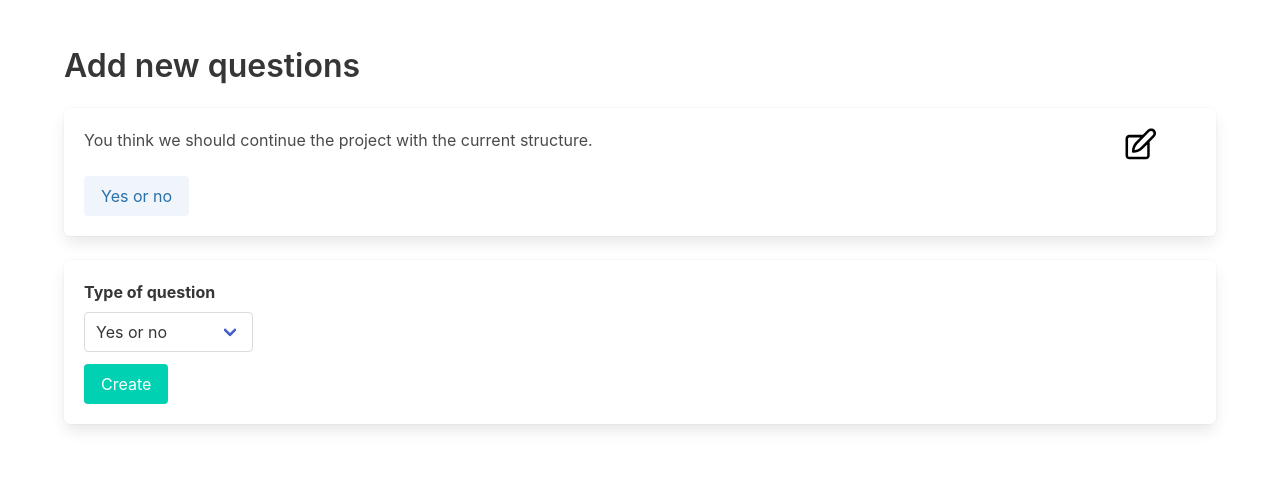
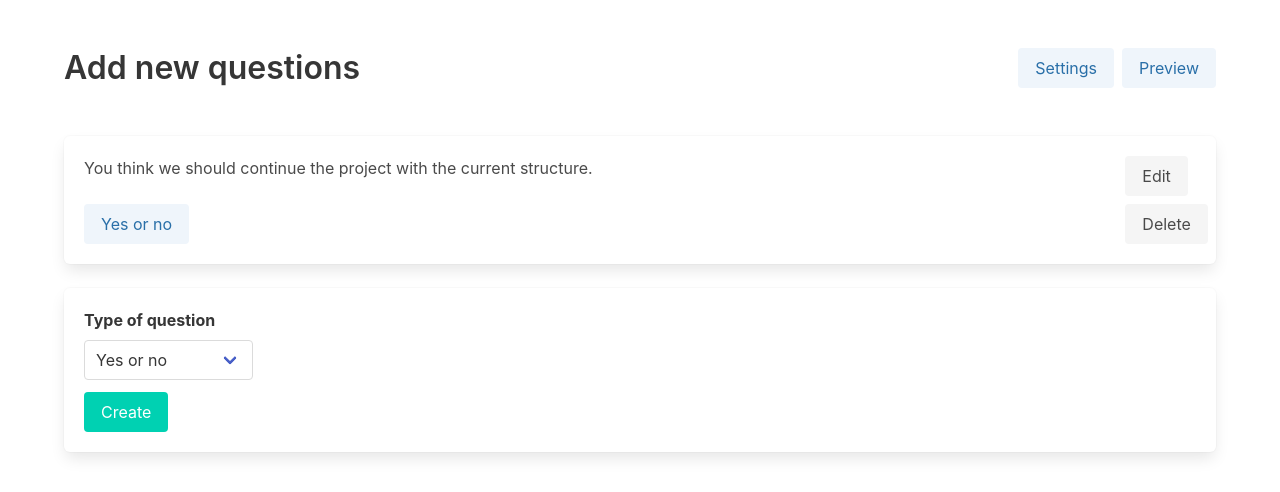
Before and after one commit to gixita/linkittome, a Flask app: page /questions in a window 1280 px wide. Shown: the top 492 px of the page. Run offline with Flask 2, Linux system fonts and the light colour scheme.

Commit message:
Add questions page mockup and correct static exposition

```diff
--- a/main.py
+++ b/main.py
@@ -6,7 +6,8 @@ from src.frontend import home
 
 
 template_dir = os.path.abspath('./src/frontend/templates')
-app = Flask(__name__, template_folder=template_dir)
+static_dir = os.path.abspath('./src/static')
+app = Flask(__name__, template_folder=template_dir, static_folder=static_dir)
 
 app.config['SECRET_KEY'] = 'your secret key'
 app.register_blueprint(session_http.session_http)
--- a/src/frontend/templates/questions.html
+++ b/src/frontend/templates/questions.html
@@ -7,11 +7,34 @@
     <link rel="stylesheet" href="https://cdn.jsdelivr.net/npm/bulma@0.9.4/css/bulma.min.css">
 </head>
 <body>
+
 <section class="section">
+    <div class="container mb-6">
+<nav class="level">
+  <!-- Left side -->
+  <div class="level-left">
+    <div class="level-item">
+                      <h1 class="title">
+                    Add new questions
+                </h1>
+      </div>
+    </div>
+
+
+  <!-- Right side -->
+  <div class="level-right">
+                <div class="buttons">
+                    <button class="button is-info is-light">Settings</button>
+                    <button class="button is-info is-light">Preview</button>
+                </div>
+  </div>
+</nav>
+
+
+
+</div>
+
     <div class="container">
-        <h1 class="title">
-            Add new questions
-        </h1>
         <div class="box">
             <div class="columns">
                 <div class="column is-11">
@@ -23,14 +46,20 @@
                     </div>
                 </div>
                 <div class="column">
-                    <figure class="image is-32x32">
-                        <img src="static/edit.svg">
-                    </figure>
+                    <div class="block">
+                        <div class="buttons">
+                            <button class="button is-light">
+                                Edit
+                            </button>
+                            <button class="button is-light">
+                                Delete
+                            </button>
+                        </div>
+                    </div>
                 </div>
+            </div>
+        </div>
 
-            </div>
-
-        </div>
         <form class="box">
             <div class="field">
                 <label class="label">Type of question</label>
--- a/src/http/static_http.py
+++ b/src/http/static_http.py
@@ -5,7 +5,7 @@ static_http = Blueprint('static_http', __name__, url_prefix='')
 
 @static_http.route("/static/<path:path>")
 def send_static(path):
-    return send_from_directory('src/static', path)
+    return send_from_directory(path)
 
 
 SWAGGER_URL = "/api/v1/docs"
```
Also changed, not shown: src/static/assets/edit.svg.
